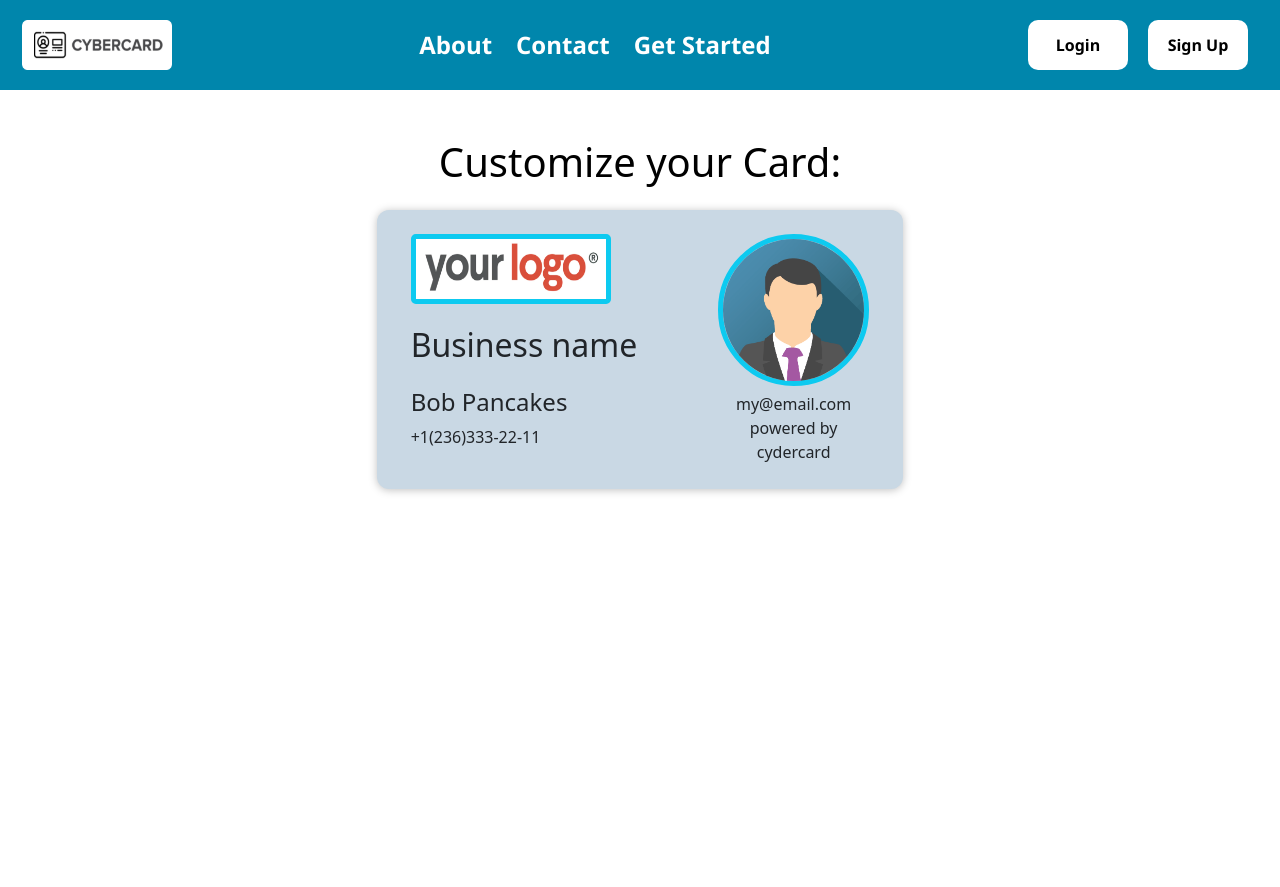
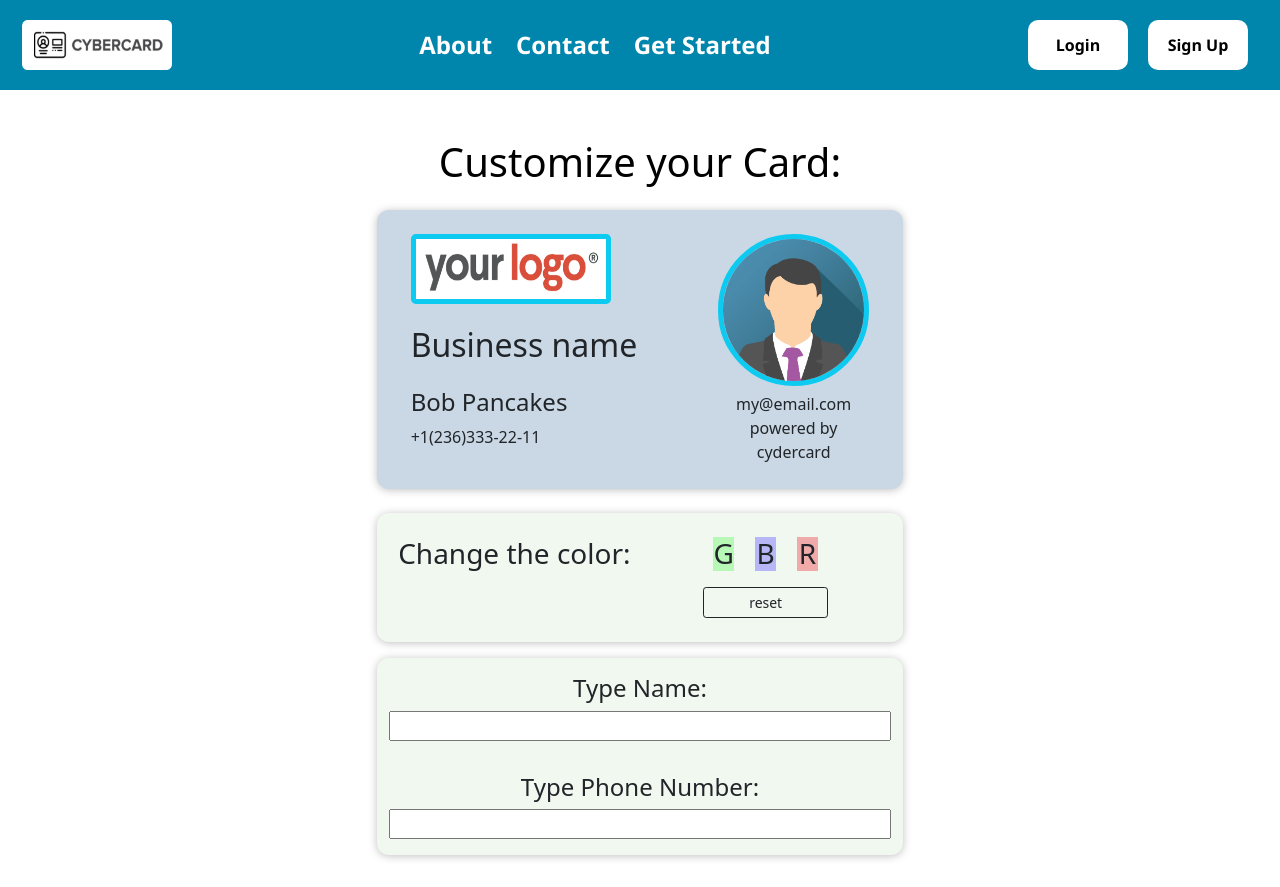
Before and after one commit to harleenjhamat/CSTP2107-BusinessCardApp, a Next.js app: page /custom-card in a window 1280 px wide. Before the commit the page ends 800 px from the top, so only its background shows below. Built offline with nearby package versions, Linux system fonts and the light colour scheme.

Commit message:
Pick a color

```diff
--- a/src/pages/custom-card/index.jsx
+++ b/src/pages/custom-card/index.jsx
@@ -1,10 +1,42 @@
 import { Fragment } from 'react'
+import {useState} from 'react';
 import Head from 'next/head'
 import Navbar from './../../components/Navbar';
 import styles from "../../styles/customcard.module.scss";
 import Image from "next/image";
 
 function CustomCard (props) {
+  const [hoverGreen, setHoverGreen] = useState('');
+  const [hoverBlue, setHoverBlue] = useState('');
+  const [hoverRed, setHoverRed] = useState('');
+  const [username, setUsername] = useState('Bob Pancakes');
+  const [userphone, setUserphone] = useState('+1(236)333-22-11');
+  var greenHandler = (event) => {
+    setHoverBlue('')
+    setHoverRed('')
+    setHoverGreen(`${styles.colorGreen}`);
+  };
+  var blueHandler = (event) => {
+    setHoverGreen('')
+    setHoverRed('')
+    setHoverBlue(`${styles.colorBlue}`);
+  };
+  var redHandler = (event) => {
+    setHoverGreen('')
+    setHoverBlue('')
+    setHoverRed(`${styles.colorRed}`);
+  };
+  var resetColorHandler = (event)=>{
+    setHoverGreen('')
+    setHoverBlue('')
+    setHoverRed('');
+  }
+  var nameHandler = (event)=>{
+    setUsername(event.target.value);
+  }
+  var phoneHandler = (event)=>{
+    setUserphone(event.target.value);
+  }
   return (
     <Fragment>
       <Head>
@@ -13,7 +45,7 @@ function CustomCard (props) {
       </Head>
       <Navbar />
       <div className="container-fluid m-0 p-0 mb-4">
-      {/* TEXT */}
+        {/* TEXT */}
         <div className="row justify-content-center mt-4">
           <div className="col-12 col-md-6 mt-4">
             <h1 className={`${styles.cen} ${styles.cardSlogan}`}>
@@ -23,24 +55,90 @@ function CustomCard (props) {
         </div>
         {/* BORDER */}
         <div className={`row justify-content-center my-2 mx-2`}>
-          <div className={`col-12 col-md-10 col-lg-5 my-2 ${styles.cardBorder} ${styles.cen}`}>
+          <div className={`col-12 col-md-10 col-lg-5 my-2 ${styles.cardBorder} ${styles.cen} ${hoverGreen} ${hoverBlue} ${hoverRed}`}>
             {/* INNER PART */}
             <div className="row justify-content-center">
               <div className={`col-7 my-4 ${styles.left}`}>
                 <Image className={`border border-info border-5 rounded-3`} src="/assets/business_logo.png" alt="instruction1" width={200} height={70}/>
                 <h2 className={`mt-3`}>Business name</h2>
-                <h4 className={`mt-4`}>Bob Pancakes</h4>
-                <p>+1(236)333-22-11</p>
+                <h4 className={`mt-4`}>{username}</h4>
+                <p>{userphone}</p>
               </div>
               <div className={`col-4 my-4 ${styles.cen}`}>
-                <Image className={`border border-info border-5 ${styles.photoUpload}`} src="/assets/img_avatar.png" alt="instruction1" width={200} height={200}/>
+                <Image className={`border border-info border-5 ${styles.roundElem}`} src="/assets/img_avatar.png" alt="instruction1" width={200} height={200}/>
                 <p className={`p-0 m-0 ${styles.cen}`}>my@email.com</p>
                 <p className={`p-0 m-0 ${styles.cen}`}>powered by cydercard</p>
-              {/* END OF CARD */}
               </div>
             </div>
           </div>
         </div>
+        {/* END OF CARD */}
+
+
+        {/* COLOR SECTION: */}
+        <div className="row justify-content-center m-0 p-0 mx-2">
+          <div className={`col-12 col-md-10 col-lg-5 my-2 ${styles.cen} ${styles.colorChanger}`}>
+
+            <div className="row justify-content-center m-0 p-0">
+              {/* COL FOR TEXT */}
+              <div className={`col-6 mt-4 p-0 ${styles.cen}`}>
+                <h3>Change the color:</h3>
+              </div>
+              {/* COLOR PICKER: */}
+              <div className={`col-6 mt-4 p-0 ${styles.cen}`}>
+                <div className={`row justify-content-center m-0 p-0`}>
+                  {/* 3 cols for colors: */}
+                  <div className={`col-1 m-0 p-0 ${styles.cen}`}  onClick={greenHandler}>
+                    <h3 className={`${styles.colorGreen}`}>G</h3>
+                  </div>
+                  <div className={`col-1 m-0 p-0 ${styles.cen}`}>
+                    <h3 className={`${styles.colorWhite}`}>&#32;</h3>
+                  </div>
+                  <div className={`col-1 m-0 p-0 ${styles.cen}`} onClick={blueHandler}>
+                    <h3 className={`${styles.colorBlue}`}>B</h3>
+                  </div>
+                  <div className={`col-1 m-0 p-0 ${styles.cen}`}>
+                    <h3 className={`${styles.colorWhite}`}>&#32;</h3>
+                  </div>
+                  <div className={`col-1 m-0 p-0 ${styles.cen}`} onClick={redHandler}>
+                    <h3 className={`${styles.colorRed}`}>R</h3>
+                  </div>
+                </div>
+              </div>
+            </div>
+
+            {/* RESET COLOR BUTTON */}
+            <div className="row justify-content-center m-0 p-0 mt-2 mb-4">
+              <div className={`col-6 m-0 p-0 ${styles.cen}`}>
+              </div>
+              <div className={`col-3 m-0 p-0 d-grid ${styles.cen}`}>
+                <button className={`btn btn-outline-dark btn-sm`} onClick={resetColorHandler}>reset</button>
+              </div>
+            </div>
+
+
+          </div>
+        </div>
+        {/* END OF COLOR PICKER */}
+
+        {/* USER INPUT: */}
+        <div className="row justify-content-center m-0 p-0 mx-2">
+          <div className={`col-12 col-md-10 col-lg-5 my-2 ${styles.cen} ${styles.colorChanger}`}>
+            <div className="row justify-content-center m-0 p-0">
+              <div className={`col-12 m-0 p-0 my-3 d-grid ${styles.cen}`}>
+                <label className="h4" htmlFor="namedInput">Type Name:</label>
+                <input id="namedInput" type="text" name="name" onChange={nameHandler}/>
+              </div>
+              <div className={`col-12 m-0 p-0 my-3 d-grid ${styles.cen}`}>
+                <label className="h4" htmlFor="phoneInput">Type Phone Number:</label>
+                <input id="phoneInput" type="text" name="name" onChange={phoneHandler}/>
+              </div>
+            </div>
+          </div>
+        </div>
+
+
+      {/* END OF CONTAINER */}
       </div>
     </Fragment>
   )
--- a/src/styles/CustomCard.module.scss
+++ b/src/styles/CustomCard.module.scss
@@ -21,6 +21,32 @@
     background-color: #c9d8e4;
 }
 
-.photoUpload {
+.colorChanger {
+    border-radius: 12px;
+    box-shadow: 0 1px 8px rgba(0, 0, 0, 0.25);
+    background-color: $ivory;
+}
+
+.roundElem {
     border-radius: 50%;
 }
+
+.colorRed {
+    background-color: rgb(241, 170, 170);
+    cursor: pointer;
+}
+
+.colorBlue {
+    background-color: rgb(183, 183, 247);
+    cursor: pointer;
+}
+
+.colorGreen {
+    background-color: rgb(183, 248, 183);
+    cursor: pointer;
+}
+
+.colorWhite {
+    border-radius: 50%;
+    background-color: white;
+}
```
